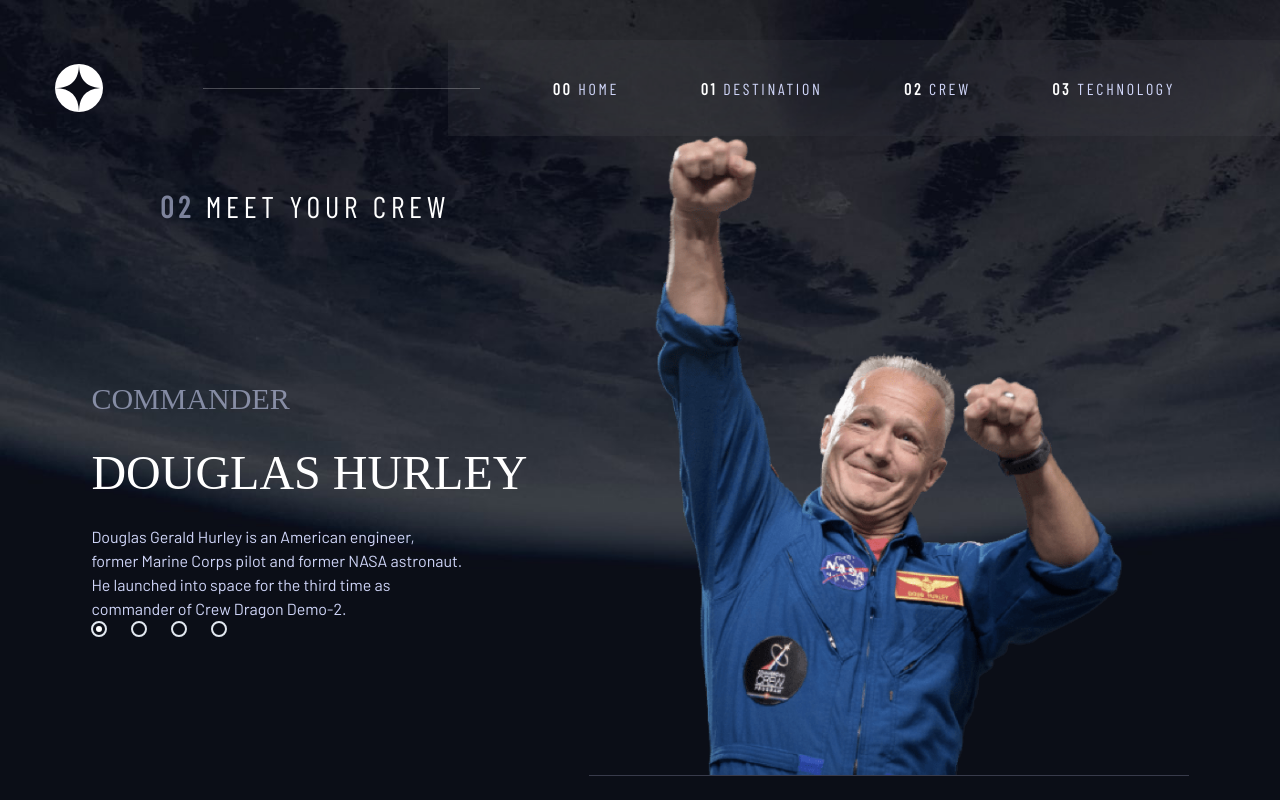
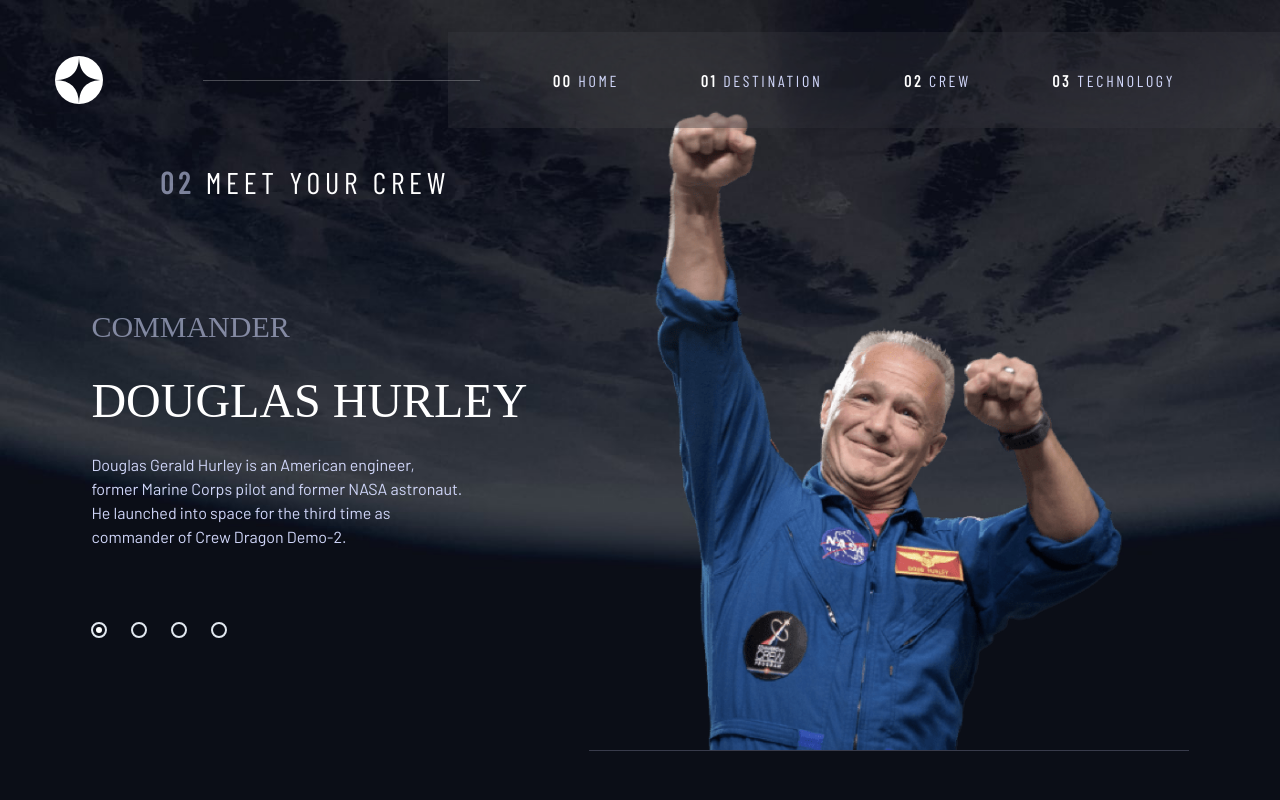
Before and after one commit to Kyokox1/space_tourism, a React (Vite) app: page /crew in a window 1280 px wide. Built offline with nearby package versions, Linux system fonts and the light colour scheme; a web font is replaced by a local one.

Commit message:
Arreglando detalles para el Responsive Design.

```diff
--- a/src/components/items/Crew_item.jsx
+++ b/src/components/items/Crew_item.jsx
@@ -24,12 +24,8 @@
 				flexDir={{ lg: "column", md: "column", base: "column-reverse" }}
 				width={{ lg: "45%", md: "100%", base: "100%" }}
 				textAlign={{ lg: "inherit", md: "center", base: "center" }}
-				height={{ lg: "hidden", md: "hidden", base: "50%" }}
-				justifyContent={{
-					lg: "space-around",
-					md: "space-evenly",
-					base: "space-evenly"
-				}}
+				height={{ lg: "inherit", md: "inherit", base: "50%" }}
+				justifyContent="space-evenly"
 			>
 				<Flex justifyContent="center" gap="1rem" flexDir="column">
 					<Text
--- a/src/components/items/Destination_item.jsx
+++ b/src/components/items/Destination_item.jsx
@@ -35,7 +35,7 @@
 			textAlign={{ lg: "inherit", md: "center", base: "center" }}
 		>
 			<Image
-				as={motion.img}
+				as={motion.img}b
 				src={img}
 				boxSize={{ lg: "sm", md: "sm", base: "xs" }}
 				animation={animation}
--- a/src/components/items/Title_item.jsx
+++ b/src/components/items/Title_item.jsx
@@ -10,7 +10,7 @@
 			fontWeight="100"
 			letterSpacing="4.75px"
 			fontFamily="Barlow Condensed"
-			m={{ lg: "3rem 0 1.7rem 10rem", md: "2rem 0 0 2rem" }}
+			m={{ lg: "2rem 0 1.6rem 10rem", md: "1.5rem 0 0 2rem" }}
 		>
 			<Text as="strong" color="#D0D6F990">
 				{number}
--- a/src/components/pages/Crew.jsx
+++ b/src/components/pages/Crew.jsx
@@ -24,8 +24,9 @@
 			bgSize="cover"
 			color="white"
 			height="100vh"
-			pt={{ lg: "2.5rem", md: "0", base: "0" }}
-			overflowY={{ lg: "hidden", md: "hidden", base: "auto" }}
+			pt={{ lg: "2rem", md: "0", base: "0" }}
+			overflowY={{ lg: "hidden", md: "auto", base: "auto" }}
+			overflowX="hidden"
 			fontFamily="Bellefair"
 		>
 			<Header />
--- a/src/components/pages/Destination.jsx
+++ b/src/components/pages/Destination.jsx
@@ -24,8 +24,8 @@
 			bgSize="cover"
 			color="white"
 			height="100vh"
-			pt={{ lg: "2.5rem", md: "0", base: "0" }}
-			overflowY={{ lg: "hidden", md: "hidden", base: "auto" }}
+			pt={{ lg: "2rem", md: "0", base: "0" }}
+			overflowY={{ lg: "hidden", md: "auto", base: "auto" }}
 			overflowX="hidden"
 		>
 			<Header />
--- a/src/components/pages/Home.jsx
+++ b/src/components/pages/Home.jsx
@@ -16,8 +16,9 @@
 				bgSize="cover"
 				color="white"
 				height="100vh"
-				pt={{ lg: "2.5rem", md: "0", base: "0" }}
-				overflowY="hidden"
+				pt={{ lg: "2rem", md: "0", base: "0" }}
+				overflowY={{ lg: "hidden", md: "auto", base: "auto" }}
+				overflowX="hidden"
 			>
 				<Header />
 				<Flex
--- a/src/components/pages/Technology.jsx
+++ b/src/components/pages/Technology.jsx
@@ -24,8 +24,9 @@
 			bgSize="cover"
 			color="white"
 			height="100vh"
-			pt={{ lg: "2.5rem", md: "0", base: "0" }}
-			overflowY={{ lg: "hidden", md: "hidden", base: "auto" }}
+			pt={{ lg: "2rem", md: "0", base: "0" }}
+			overflowY={{ lg: "hidden", md: "auto", base: "auto" }}
+			overflowX="hidden"
 			fontFamily="Bellefair"
 		>
 			<Header />
```
